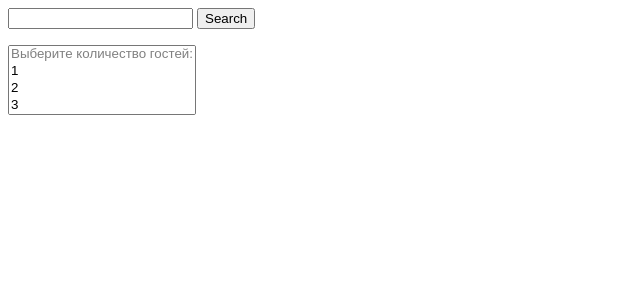
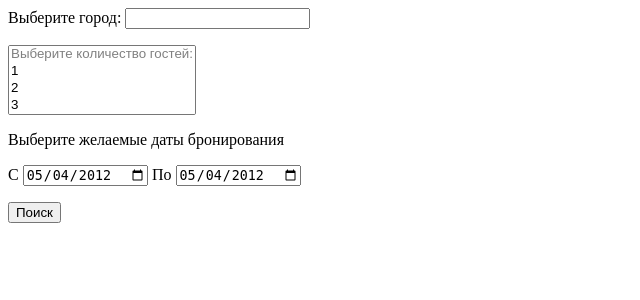
Before and after one commit to DarkOne/Hotels, a Django app: page /search_form/ in a window 1280 px wide. Shown: the top 300 px of the page, without its empty margins (0-640 px from the left). Run offline with Django 3.2, Linux system fonts and the light colour scheme; parts of the project's set-up code (start-up, migrations or seed data) failed here and were passed over.

Commit message:
Date search

```diff
--- a/mysite/hotels/models.py
+++ b/mysite/hotels/models.py
@@ -46,3 +46,9 @@ class HotelRoom(models.Model):
     hotel = models.ForeignKey(Hotel)
     price = models.DecimalField(max_digits=6, decimal_places=2)
     guests_count = models.SmallIntegerField()
+
+class Booking(models.Model):
+    check_in = models.DateField()
+    check_out = models.DateField()
+    room = models.ForeignKey(HotelRoom)
+    guest_name = models.CharField(max_length=128)
--- a/mysite/hotels/views.py
+++ b/mysite/hotels/views.py
@@ -17,11 +17,12 @@ def searchy(request):
     return render_to_response('searchy.html', {'city_name': c})
 
 def current_datetime(request):
-    now = datetime.datetime.now()
-    return render_to_response('current_datetime.html', {'current_date': now})
+    now = datetime.date.isoformat()
+    return render_to_response('current_datetime.html', {'current_datetime': now})
 
 def search_form(request):
-    return render_to_response('search_form.html')
+    now = datetime.date.isoformat(datetime.datetime.now())
+    return render_to_response('search_form.html', {'now': now})
 
 def search(request):
     if 'city' in request.GET and request.GET['city']:
--- a/mysite/templates/search_form.html
+++ b/mysite/templates/search_form.html
@@ -4,8 +4,8 @@
 </head>
 <body>
     <form action="/search/" method="get">
+        Выберите город:
         <input type="text" name="city">
-        <input type="submit" value="Search">
         <p><select size="4" name="guests">
             <option disabled>Выберите количество гостей:</option>
             <option value="1">1</option>
@@ -13,6 +13,10 @@
             <option value="3">3</option>
             <option value="4">4</option>
         </select></p>
+        <p>Выберите желаемые даты бронирования</p>
+        С <input value={{ now }} type="date" />
+        По <input value={{ now }} type="date" />
+        <p><input type="submit" value="Поиск"></p>
     </form>
 </body>
 </html>
```
